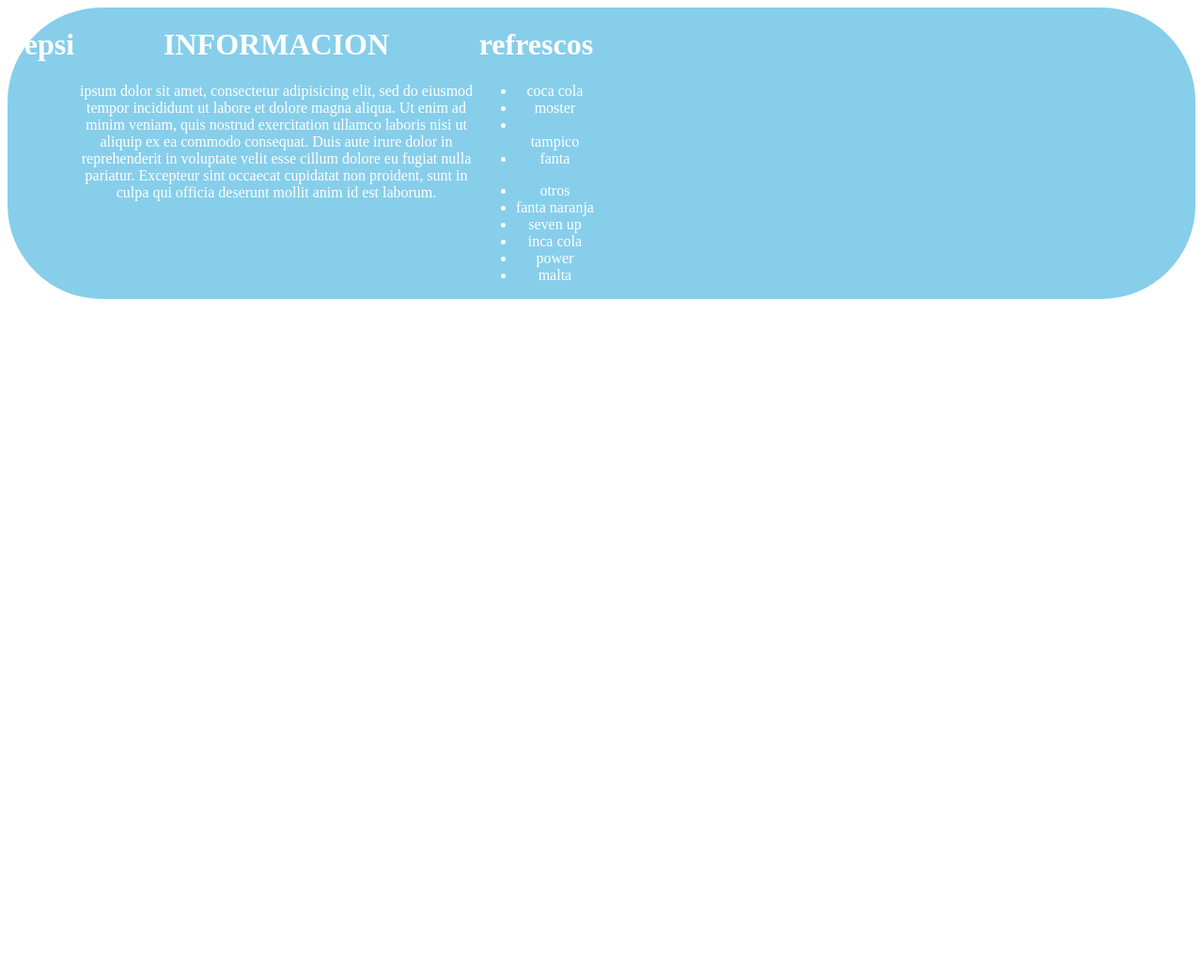
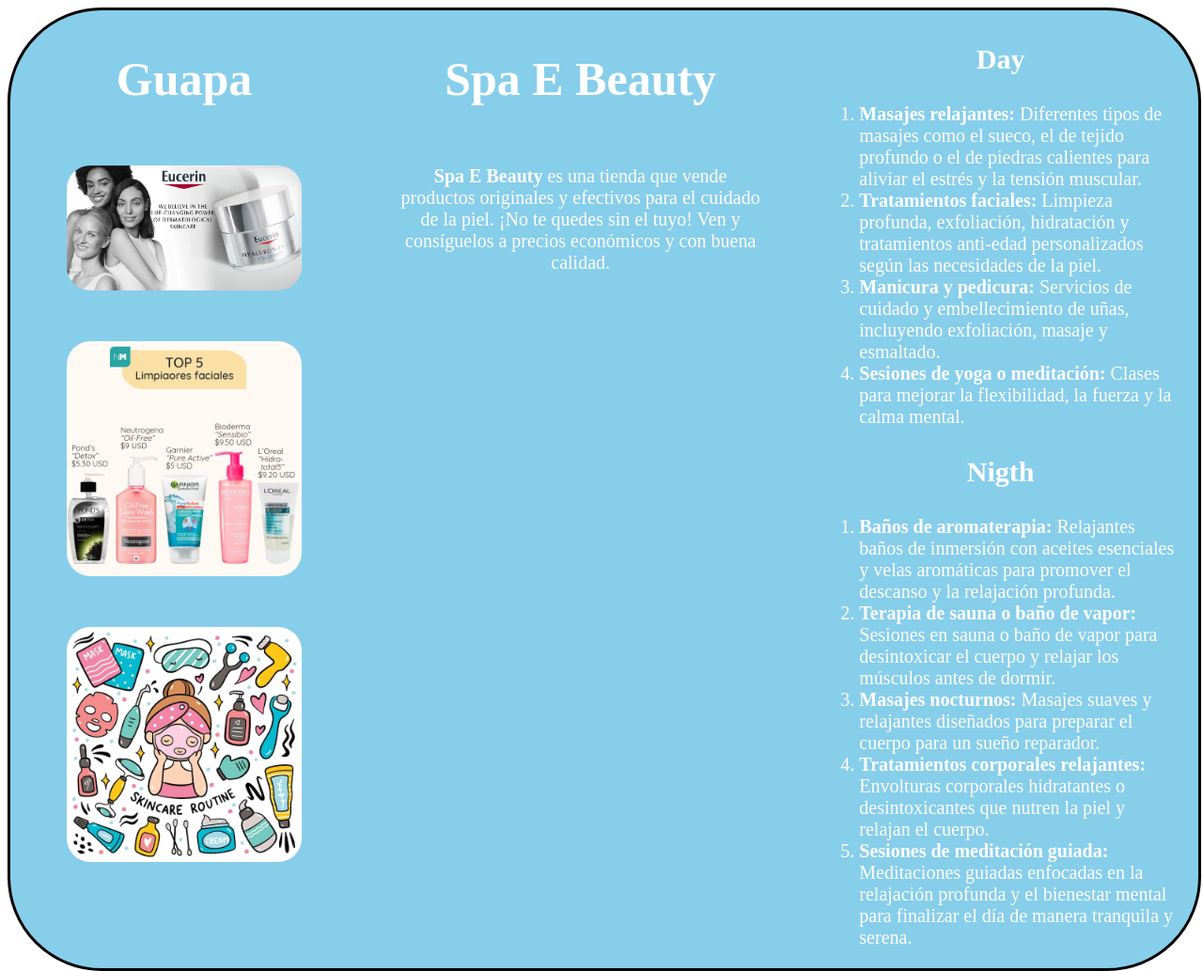
Before and after one commit to olker/cuartoSecundaria24, a plain HTML site: page alumnos/madai/index.html in a window 1280 px wide. Shown: the whole page at 94% size. Before the commit the page ends 800 px from the top, so only its background shows below. Drawn offline with Linux system fonts and the light colour scheme.

Commit message:
coregido madai

```diff
--- a/alumnos/madai/index.html
+++ b/alumnos/madai/index.html
@@ -6,80 +6,92 @@
 	<title></title>
 </head>
 <style type="text/css">
-	body{}
 	.caja{
 		background:skyblue;
-		border: solid black : 3px ;
+		border: solid black 3px ;
 		display: flex ;
-		flex - direction: column ;
-		margin:4spx auto ;
+		justify-content: space-around;
+		margin: 4px auto ;
 		width: 100%;
 		border-radius: 100px ;
         color:white;
         text-align: center;
        }
-       .desp{
+	.logo{
+		font-size: 50px;
+	}
+	.caja div{
+		padding: 5px 20px;
+	}
+	.img{
+		width: 250px;
+		border-radius: 25px;
+		margin: 20px;
+	}
 
-       			text-align: center;
+	.desp p{
+		font-size: 20px;
+	}
+	.subT{
+		font-size: 30px;
+	}
+	.productos ol li{
+		text-align: start;
+		font-size: 20px;
+	}
 
-       }
-       .pepsi{
-       	width: 34%;
-       }
 </style>
 <body>
 <div class="caja">
 	<div class="productos">
 		<div>
-			<h1>pepsi</h1>
+			<h1 class="logo">Guapa</h1>
+			</div>
+		<div>
+			<img class="img" src="WhatsApp Image 2024-06-18 at 15.03.51.jpeg">
 		</div>
 		<div>
-			<img src="">
+			<img class="img" src="WhatsApp Image 2024-06-18 at 15.03.56 (1).jpeg">
 		</div>
 		<div>
-			<img src="">
-		</div>
-		<div>
-			<img src="">
+			<img class="img" src="WhatsApp Image 2024-06-18 at 15.03.57 - copia - copia.jpeg" alt="">
 		</div>
 	</div>
-	<div class="pepsi">
+	<div class="info">
 		<div>
-
-		<h1>INFORMACION</h1>
+		<h1 class="logo">Spa E Beauty</h1>
 	    </div>
 
 		<div class="desp">
-		    ipsum dolor sit amet, consectetur adipisicing elit, sed do eiusmod
-			tempor incididunt ut labore et dolore magna aliqua. Ut enim ad minim veniam,
-			quis nostrud exercitation ullamco laboris nisi ut aliquip ex ea commodo
-			consequat. Duis aute irure dolor in reprehenderit in voluptate velit esse
-			cillum dolore eu fugiat nulla pariatur. Excepteur sint occaecat cupidatat non
-			proident, sunt in culpa qui officia deserunt mollit anim id est laborum.
+		    <p>
+				<strong>Spa E Beauty</strong> es una tienda que vende productos originales y efectivos para el cuidado de la piel. ¡No te quedes sin el tuyo! Ven y consíguelos a precios económicos y con buena calidad.
+			</p>
 		</div>
 	</div>
-
-<div class="productos">
-<div>
-	<h1>refrescos</h1>
-
-	<ul>
-		<li>coca cola</li>
-		<li>moster<li>
-
-		</li>tampico</li>
-        <li>fanta</li>
-	</ul>
-	<ul>
-	<li>otros</li>
-	<li>fanta naranja</li>
-	<li>seven up</li>
-	<li>inca cola</li>
-	<li>power</li>
-	<li>malta</li>
-	</ul>
+	<div class="productos">
+		<h3 class="subT">Day</h3>
+		<ol>
+			<li><strong>Masajes relajantes:</strong> Diferentes tipos de masajes como el sueco, el de tejido profundo o el de piedras calientes para aliviar el estrés y la tensión muscular.
+			</li>
+			<li><strong>Tratamientos faciales:</strong> Limpieza profunda, exfoliación, hidratación y tratamientos anti-edad personalizados según las necesidades de la piel.
+			</li>
+			<li><strong>Manicura y pedicura:</strong> Servicios de cuidado y embellecimiento de uñas, incluyendo exfoliación, masaje y esmaltado.
+			</li>
+			<li><strong>Sesiones de yoga o meditación:</strong> Clases para mejorar la flexibilidad, la fuerza y la calma mental.</li>
+		</ol>
+		<h3 class="subT">Nigth</h3>
+		<ol>
+			<li><strong>Baños de aromaterapia:</strong> Relajantes baños de inmersión con aceites esenciales y velas aromáticas para promover el descanso y la relajación profunda.
+			</li>
+			<li><strong>Terapia de sauna o baño de vapor:</strong> Sesiones en sauna o baño de vapor para desintoxicar el cuerpo y relajar los músculos antes de dormir.
+			</li>
+			<li><strong>Masajes nocturnos:</strong> Masajes suaves y relajantes diseñados para preparar el cuerpo para un sueño reparador.
+			</li>
+			<li><strong>Tratamientos corporales relajantes:</strong> Envolturas corporales hidratantes o desintoxicantes que nutren la piel y relajan el cuerpo.
+			</li>
+			<li><strong>Sesiones de meditación guiada:</strong> Meditaciones guiadas enfocadas en la relajación profunda y el bienestar mental para finalizar el día de manera tranquila y serena.</li>
+		</ol>
+	</div>
 </div>
-</div>
-
 </body>
 </html>
```
